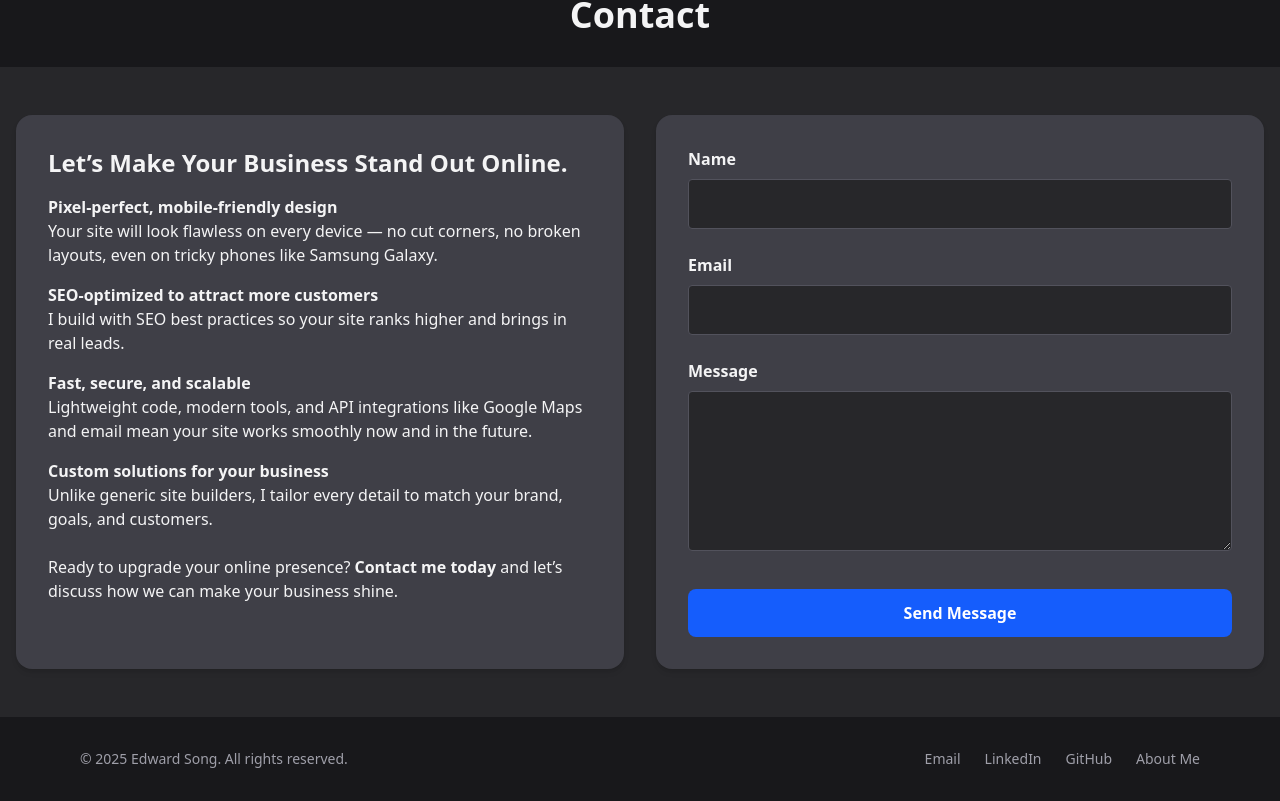
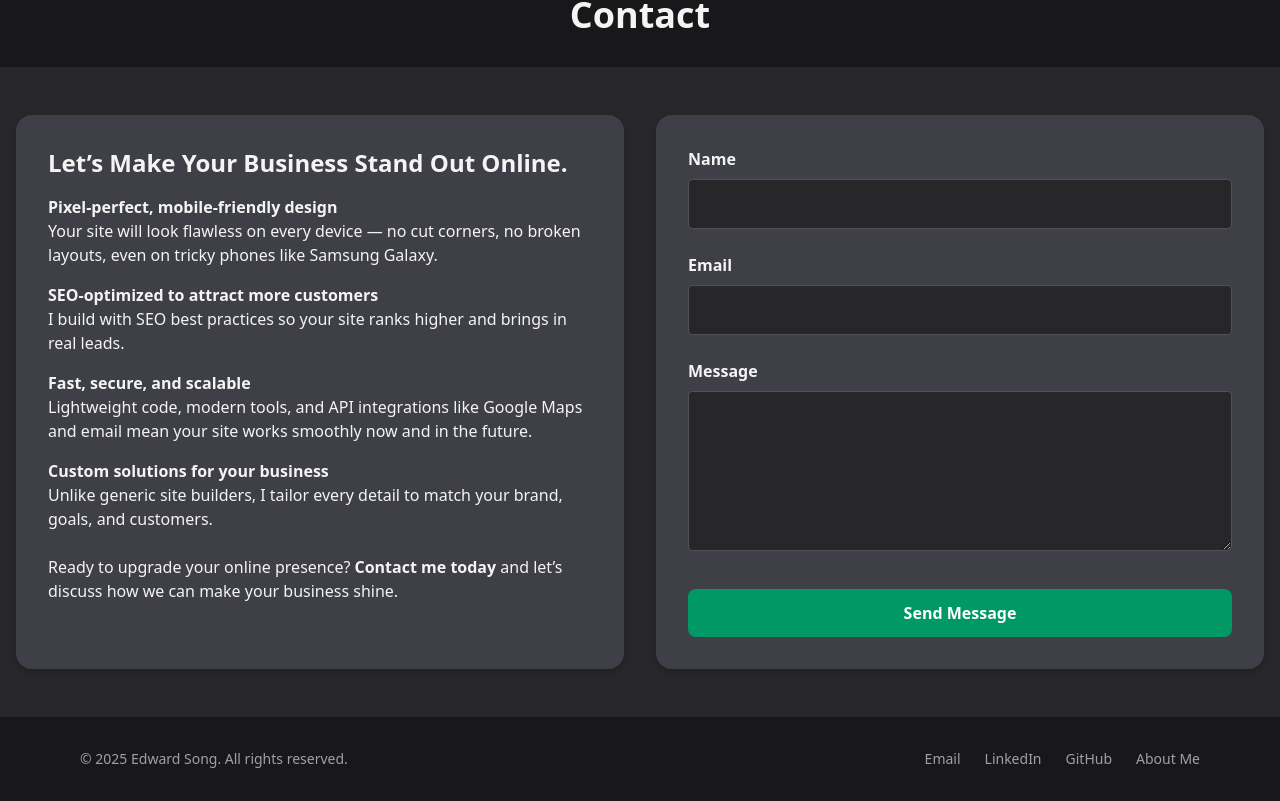
Before and after one commit to edwardsong08/final-profile, a Next.js app: page / in a window 1280 px wide. Shown: the part 3621-4422 px from the top of the page. Built offline with nearby package versions, Linux system fonts and the light colour scheme.

Commit message:
contact form
-added shadow to left info card
-added highlighted shadow to both cards to make consistent with other sections. emerald/green

```diff
--- a/src/components/ContactForm.tsx
+++ b/src/components/ContactForm.tsx
@@ -81,7 +81,7 @@ export default function ContactForm() {
         className="max-w-7xl mx-auto px-4 py-12 flex flex-col lg:flex-row gap-8"
       >
         {/* Info Panel */}
-        <div className={`${infoCardBg} p-8 rounded-2xl shadow-md lg:w-1/2`}>
+        <div className={`${infoCardBg} p-8 rounded-2xl shadow-md hover:shadow-lg hover:shadow-emerald-400/40 transform hover:scale-103 transition-all lg:w-1/2`}>
           <h3 className="text-2xl font-semibold mb-4">Let’s Make Your Business Stand Out Online.</h3>
           <ul className="space-y-4 text-base">
             <li>
@@ -109,7 +109,7 @@ export default function ContactForm() {
         {/* Contact Form */}
         <form
           onSubmit={handleSubmit(onSubmit)}
-          className={`${formBg} p-8 rounded-2xl shadow-md hover:shadow-xl transition-all lg:w-1/2`}
+          className={`${formBg} p-8 rounded-2xl shadow-md hover:shadow-lg hover:shadow-emerald-400/40 transform hover:scale-103 transition-all lg:w-1/2`}
         >
           <div className="mb-6">
             <label htmlFor="name" className="block mb-2 font-semibold">
@@ -151,7 +151,7 @@ export default function ContactForm() {
           <button
             type="submit"
             disabled={isSubmitting}
-            className="w-full bg-blue-600 hover:bg-blue-700 text-white font-semibold py-3 rounded-lg transition-all"
+            className="w-full bg-emerald-600 hover:bg-emerald-700 text-white font-semibold py-3 rounded-lg transition-all"
           >
             {isSubmitting ? 'Sending…' : 'Send Message'}
           </button>
```
